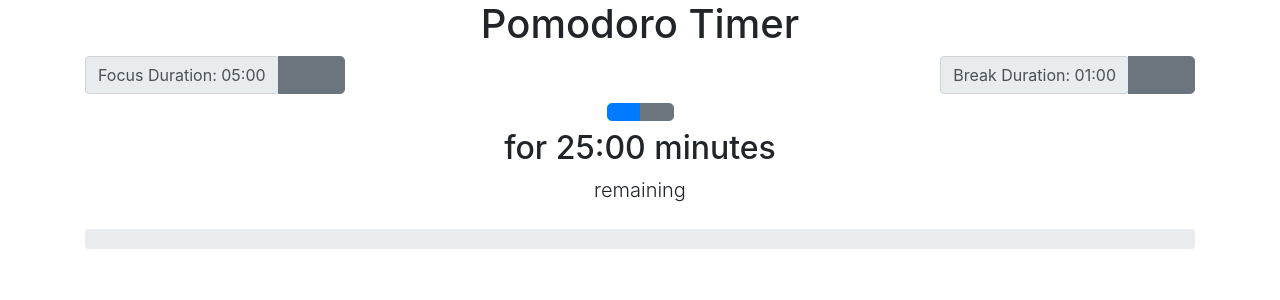
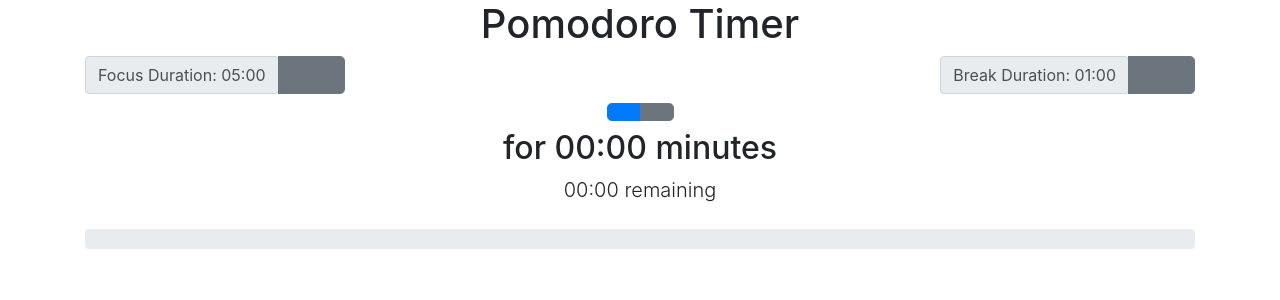
Before and after one commit to ocsfwarch/pomodoro-timer, a React (Create React App) app: page / in a window 1280 px wide. Shown: the top 300 px of the page. Built offline with nearby package versions, Linux system fonts and the light colour scheme; a web font is replaced by a local one.

Commit message:
Adds the TimerDisplay component

```diff
--- a/src/pomodoro/Pomodoro.js
+++ b/src/pomodoro/Pomodoro.js
@@ -3,6 +3,7 @@ import useInterval from "../utils/useInterval";
 import BreakControl from "./BreakControl";
 import FocusControl from "./FocusControl";
 import TimerControl from "./TimerControl";
+import TimerDisplay from "./TimerDisplay";
 
 // These functions are defined outside of the component to insure they do not have access to state
 // and are, therefore more likely to be pure.
@@ -40,11 +41,13 @@ function nextSession(focusDuration, breakDuration) {
       return {
         label: "On Break",
         timeRemaining: breakDuration * 60,
+        sessionTime: breakDuration,
       };
     }
     return {
       label: "Focusing",
       timeRemaining: focusDuration * 60,
+      sessionTime: focusDuration,
     };
   };
 }
@@ -94,6 +97,7 @@ function Pomodoro() {
             return {
               label: "Focusing",
               timeRemaining: focusDuration * 60,
+              sessionTime: focusDuration,
             };
           }
           return prevStateSession;
@@ -135,16 +139,11 @@ function Pomodoro() {
       <div>
         {/* TODO: This area should show only when there is an active focus or break - i.e. the session is running or is paused */}
         <div className="row mb-2">
-          <div className="col">
-            {/* TODO: Update message below to include current session (Focusing or On Break) total duration */}
-            <h2 data-testid="session-title">
-              {session?.label} for 25:00 minutes
-            </h2>
-            {/* TODO: Update message below correctly format the time remaining in the current session */}
-            <p className="lead" data-testid="session-sub-title">
-              {session?.timeRemaining} remaining
-            </p>
-          </div>
+          <TimerDisplay
+            sessionLabel={session?.label}
+            sessionTime={session?.sessionTime}
+            sessionTimeToGo={session?.timeRemaining}
+          />
         </div>
         <div className="row mb-2">
           <div className="col">
--- /dev/null
+++ b/src/pomodoro/TimerDisplay.js
@@ -0,0 +1,30 @@
+import React, { useState, useEffect } from "react";
+import { minutesToDuration } from "../utils/duration";
+
+const TimerDisplay = ({ sessionLabel, sessionTime, sessionTimeToGo }) => {
+  const [displayTime, setDisplayTime] = useState("00:00");
+  const [displayTimeToGo, setDisplayTimeToGo] = useState("00:00");
+
+  //useEffect(() => {
+  //  setDisplayTime(minutesToDuration(sessionTime));
+  //}, [sessionTime]);
+
+  //useEffect(() => {
+  //  setDisplayTimeToGo(minutesToDuration(sessionTimeToGo / 60));
+  //}, [sessionTimeToGo]);
+
+  return (
+    <div className="col">
+      {/* TODO: Update message below to include current session (Focusing or On Break) total duration */}
+      <h2 data-testid="session-title">
+        {sessionLabel} for {displayTime} minutes
+      </h2>
+      {/* TODO: Update message below correctly format the time remaining in the current session */}
+      <p className="lead" data-testid="session-sub-title">
+        {displayTimeToGo} remaining
+      </p>
+    </div>
+  );
+};
+
+export default TimerDisplay;
```
